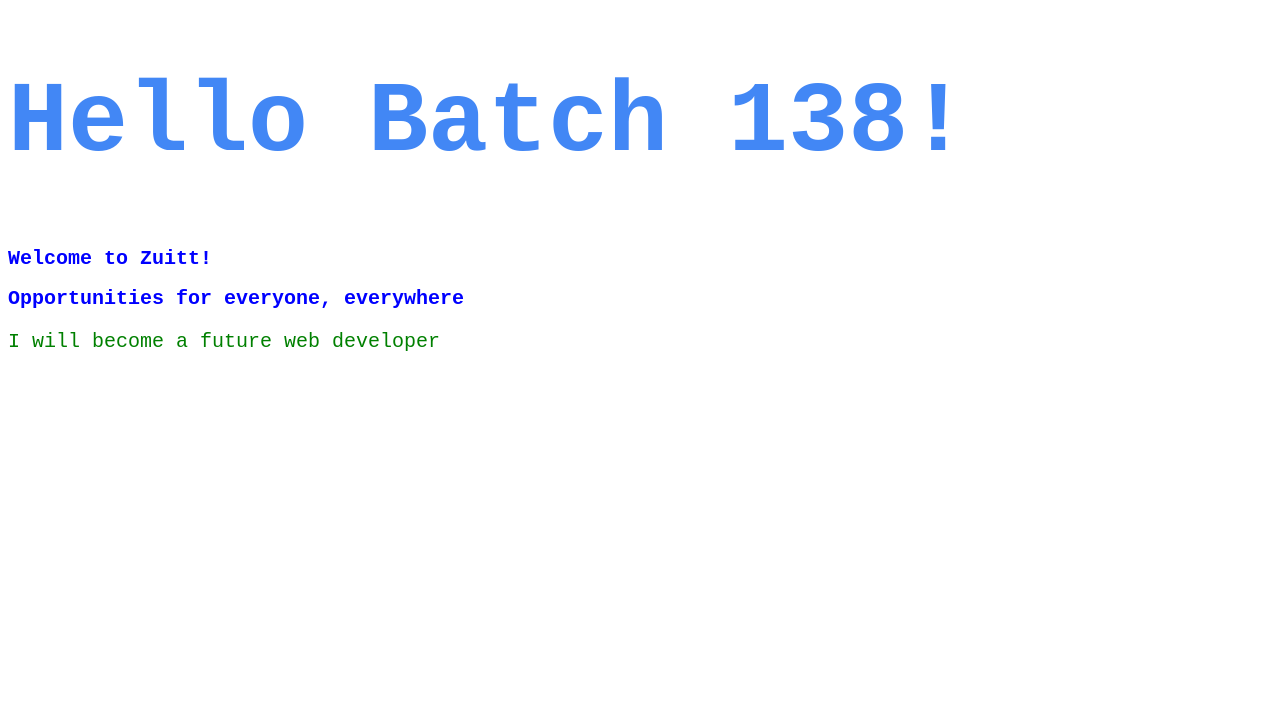
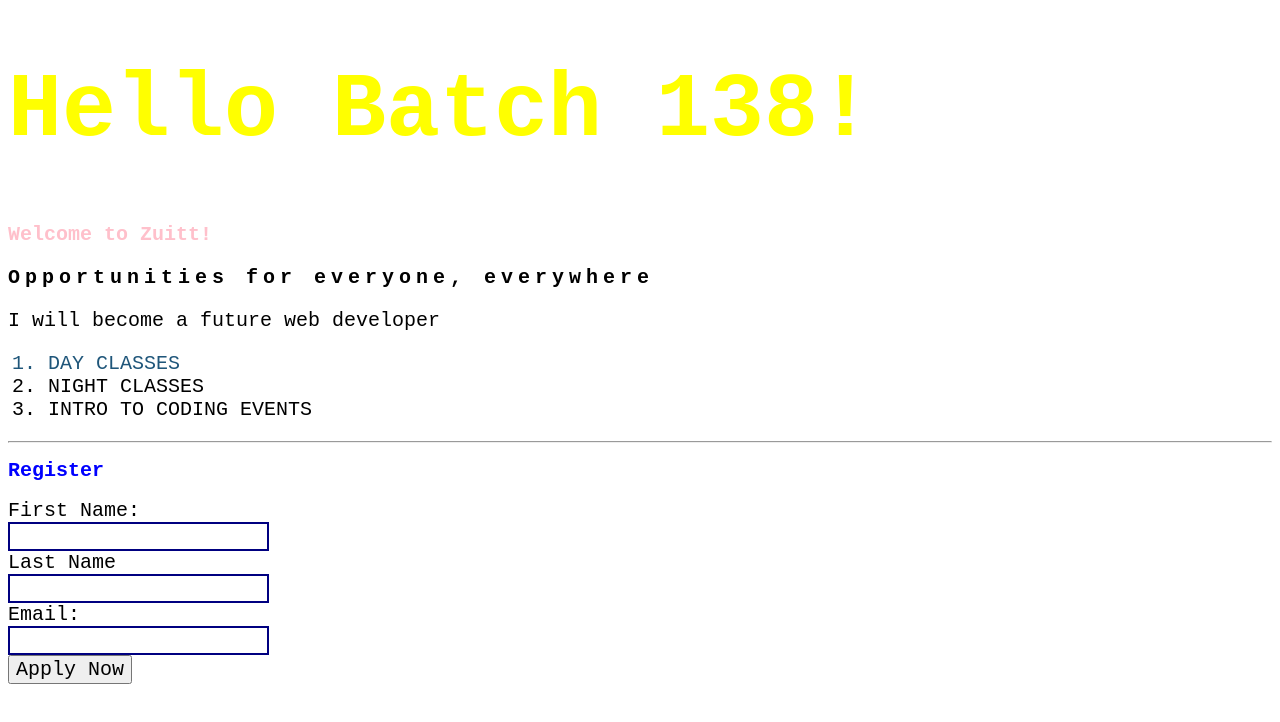
Before and after one commit to MineralWater321/s06-d1, a plain HTML site: page index.html in a window 1280 px wide. Drawn offline with Linux system fonts and the light colour scheme.

Commit message:
Add important property

```diff
--- a/index.css
+++ b/index.css
@@ -9,12 +9,30 @@
 * {
 	font-family: "Courier New", monospace;
 	font-size:  20px;
-	color: red;
+}
+
+h1 {
+	color: yellow !important;
 }
 
 h2 {
 	color: blue;
 }
-p {
-	color: green;
+
+#zuitt-motto {
+	letter-spacing: 5px;
 }
+
+.offering-item {
+	text-transform: uppercase;
+}
+
+#offering-1 {
+	color: #1f567a;
+}
+
+input[required]{
+	border-width: 2px;
+	border-style: solid;
+	border-color: navy;
+}
--- a/index.html
+++ b/index.html
@@ -20,9 +20,31 @@
 </head>
 <body>
 	<!-- Inline Styling -->
-	<h1 style="color: #4287f5; font-size: 100px;">Hello Batch 138!</h1>
-	<h2>Welcome to Zuitt!</h2>
-	<h2>Opportunities for everyone, everywhere</h2>
+	<h1 style="color: #4287f5; font-size: 450%;">Hello Batch 138!</h1>
+	<h2 style="color: pink;">Welcome to Zuitt!</h2>
+
+	<h3 id="zuitt-motto">Opportunities for everyone, everywhere</h3>
+
 	<p>I will become a future web developer</p>
+
+	<ol>
+		<li class="offering-item" id="offering-1">Day Classes</li>
+		<li class="offering-item">Night Classes</li>
+		<li class="offering-item">Intro to coding events</li>
+	</ol>
+	<hr>
+	<h2>Register</h2>
+	<form>
+		<label for="first-name">First Name:</label><br>
+		<input type="text" id="first-name" required="" autocomplete=""><br>
+
+		<label for="last-name">Last Name</label><br>
+		<input type="text" id="last-name" required="" autocomplete=""><br>
+
+		<label for="email">Email:</label><br>
+		<input type="email" name="email" id="email" required="" autocomplete=""><br>
+
+		<button type="submit">Apply Now</button>
+	</form>
 </body>
 </html>
```
